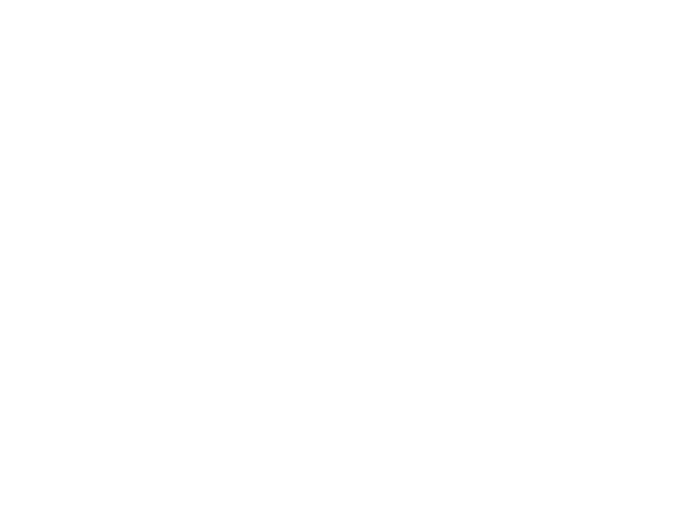
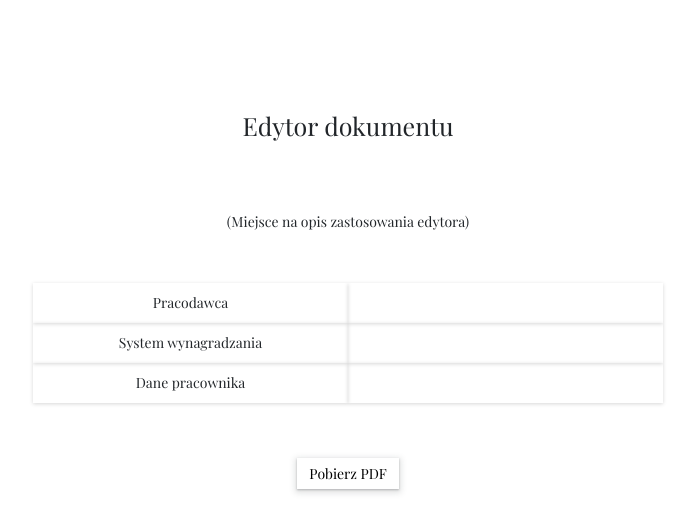
Before and after one commit to Pyother/individual-job-offer, a React (Create React App) app: page /editor in a window 1280 px wide. Shown: the top 532 px of the page, without its empty margins (292-987 px from the left). Built offline with nearby package versions, Linux system fonts and the light colour scheme.

Commit message:
Add function to generate PDF file

```diff
--- a/src/Form.js
+++ b/src/Form.js
@@ -1,4 +1,5 @@
-import { useEffect, useState } from "react";
+import { useState } from "react";
+import { useNavigate } from "react-router-dom";
 import { Row, Container } from "react-bootstrap";
 import "./components/components.css";
 
@@ -11,6 +12,8 @@
 
     const win = window.sessionStorage;
 
+    const navigate = useNavigate();
+
     const handleSubmit = (event) => {
         event.preventDefault();
         win.clear();
@@ -18,6 +21,7 @@
         win.setItem("system", system);
         win.setItem("name", name);
         win.setItem("surname", surname);
+        navigate("/editor");
     }
 
     return (
--- a/src/PageEditor.js
+++ b/src/PageEditor.js
@@ -1,7 +1,9 @@
+import PageEditorGuide from "./components/PageEditorGuide"
+
 export default function Editor() {
     return (
         <div>
-
+            <PageEditorGuide />
         </div>
     )
 }
--- /dev/null
+++ b/src/components/PageEditorGuide.jsx
@@ -0,0 +1,47 @@
+import { Row, Col, Container } from "react-bootstrap";
+import { jsPDF } from "jspdf";
+import "./components.css";
+
+const PageEditorGuide = () => {
+
+    let win = window.sessionStorage;
+
+    const doc = new jsPDF();
+
+    function writePDFfile() {
+        doc.text("Hello world!", 100, 10);
+
+        doc.save("output.pdf");
+    }
+
+    return (
+        <div>
+            <Container fluid className="guide">
+                <Row style={{margin: "0", padding: "5%", width: "700px"}}>
+                    <div className="guide-header">Edytor dokumentu</div>
+                </Row>
+                <Row style={{margin: "0", padding: "0"}}>
+                    <p>(Miejsce na opis zastosowania edytora)</p>
+                </Row>
+                <Row style={{margin: "0", padding: "5%"}}>
+                    <Row style={{margin: "0", padding: "0"}}>
+                        <Col className="editor-table">Pracodawca</Col><Col className="editor-table">{win.getItem("employer")}</Col>
+                    </Row>
+                    <Row style={{margin: "0", padding: "0"}}>
+                        <Col className="editor-table">System wynagradzania</Col><Col className="editor-table">{win.getItem("system")}</Col>
+                    </Row>
+                    <Row style={{margin: "0", padding: "0"}}>
+                        <Col className="editor-table">Dane pracownika</Col><Col className="editor-table">{win.getItem("name")} {win.getItem("surname")}</Col>
+                    </Row>
+                </Row>
+                <Container fluid className="button-container">
+                    <Row style={{padding: "3%"}}>
+                        <button type="submit" className="button" onClick={(() => writePDFfile())}>Pobierz PDF</button>
+                    </Row>
+                </Container>
+            </Container>
+        </div>
+    );
+}
+
+export default PageEditorGuide
--- a/src/components/components.css
+++ b/src/components/components.css
@@ -13,7 +13,10 @@
 h3 {
     font-family: 'Playfair Display', serif;
     font-size: 14px;
-    /*font-weight: bold;*/
+}
+
+p {
+    font-size: 14px;
 }
 
 .formInput {
@@ -171,7 +174,7 @@
 }
 
 .guide-header {
-    display: flex;
+    display: grid;
     justify-content: center;
     align-items: center;
     padding: 5%;
@@ -222,3 +225,13 @@
     font-size: 14px;
     /*border: 1px solid rgb(167, 109, 109);*/
 }
+
+.editor-table {
+    display: grid;
+    align-items: center;
+    justify-content: center;
+    font-family: 'Playfair Display', serif;
+    font-size: 14px;
+    box-shadow: rgba(0, 0, 0, 0.16) 0px 1px 4px;
+    height: 5vh;
+}
```
Also changed, not shown: package.json (+9 -0 lines), src/components/PDFFile.jsx (added, +10 -0 lines), 1 other file (tests, documents, lock files or other folders).
